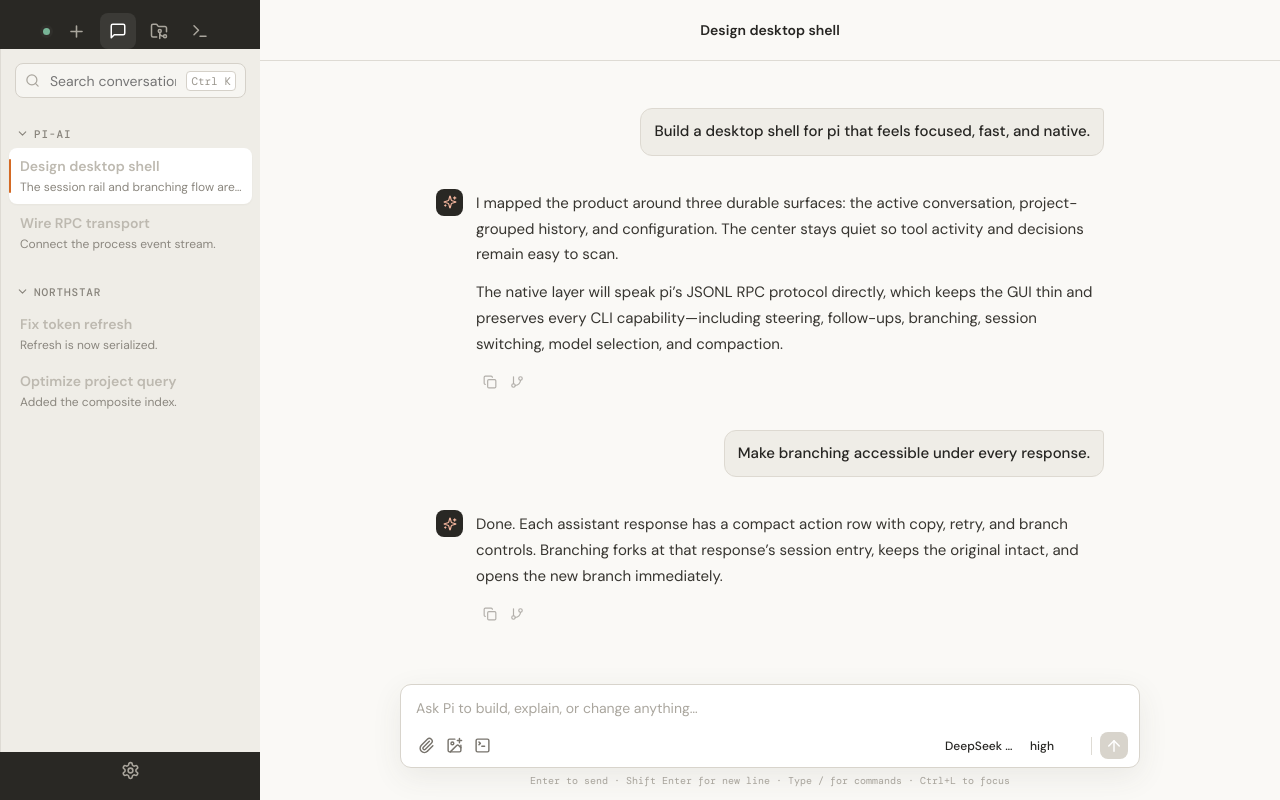
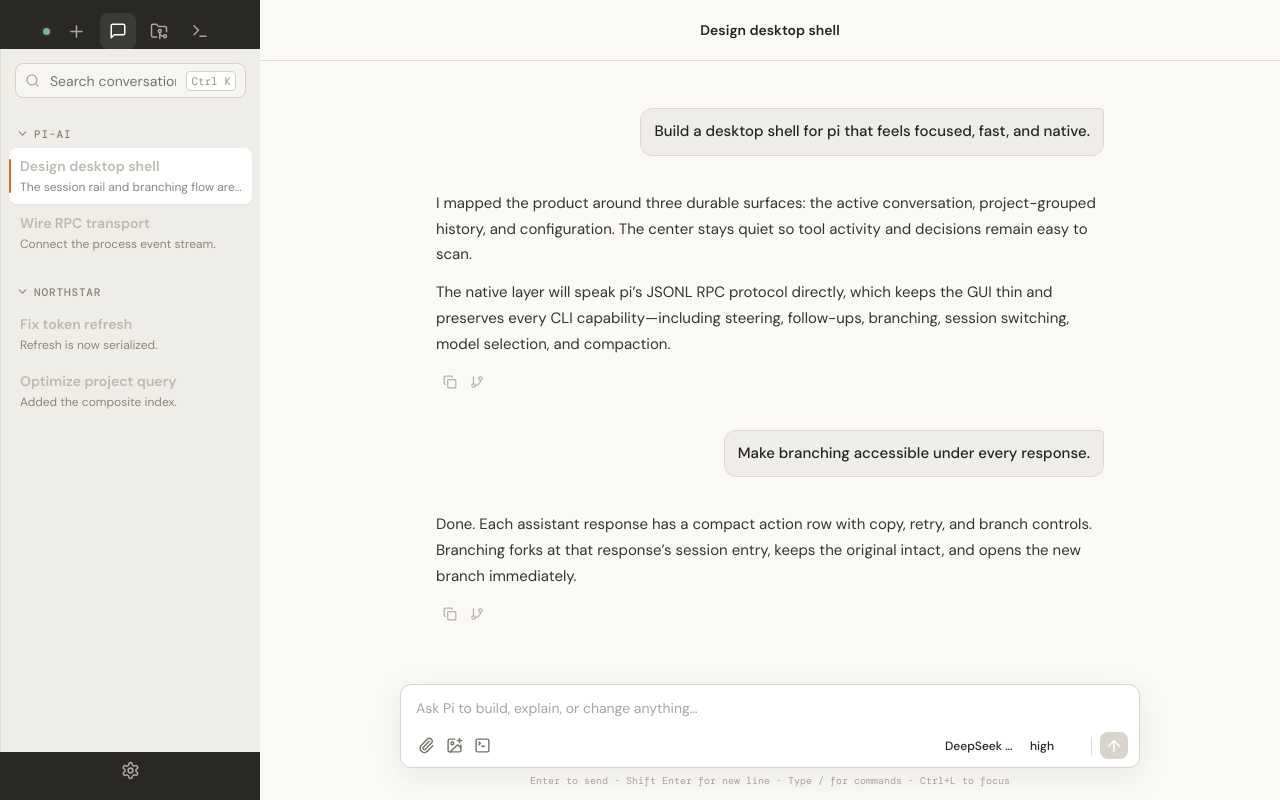
Before and after one commit to mattzq21/pi-op-out, a React (Vite) app: page / in a window 1280 px wide. Built offline with nearby package versions, Linux system fonts and the light colour scheme.

Commit message:
Committed all changes

```diff
--- a/src/components/Message.tsx
+++ b/src/components/Message.tsx
@@ -1,5 +1,5 @@
 import { useState } from "react";
-import { Check, CircleAlert, Copy, GitBranch, Sparkles, Wrench } from "lucide-react";
+import { Check, CircleAlert, Copy, GitBranch, Wrench } from "lucide-react";
 import ReactMarkdown from "react-markdown";
 import remarkGfm from "remark-gfm";
 import type { ChatMessage } from "../types";
@@ -16,7 +16,6 @@ export function Message({ message, expanded = false, onBranch, onRetry }: Props)
   const failure = message.stopReason === "aborted" ? (message.errorMessage && message.errorMessage !== "Request was aborted" ? message.errorMessage : "Operation aborted") : message.stopReason === "error" ? `Response failed: ${message.errorMessage || "Unknown error"}` : undefined;
   const copy = async () => { await navigator.clipboard?.writeText(textOf(message.content)); setCopied(true); window.setTimeout(() => setCopied(false), 1400); };
   return <article className="message assistant-message">
-    <div className="avatar pi-avatar"><Sparkles size={14} /></div>
     <div className="message-body">
       <ReactMarkdown remarkPlugins={[remarkGfm]}>{output}</ReactMarkdown>
       {failure && <div className="message-failure" role="status"><CircleAlert size={14} /><span>{failure}</span>{onRetry && <button onClick={onRetry}>Retry</button>}</div>}
--- a/src/styles.css
+++ b/src/styles.css
@@ -49,6 +49,7 @@ kbd { font: 11px "DM Mono"; border: 1px solid #d5d1c9; background: white; paddin
 .messages { overflow-y: auto; overflow-x: hidden; scrollbar-width: thin; }
 .conversation { max-width: 740px; margin: 0 auto; padding: 48px 36px 22px; }
 .message { display: grid; grid-template-columns: 27px 1fr; gap: 13px; margin-bottom: 35px; }
+.assistant-message { grid-template-columns: 1fr; }
 .avatar { width: 27px; height: 27px; border-radius: 8px; display: grid; place-items: center; font-size: 11px; font-weight: 600; margin-top: -2px; }
 .pi-avatar { background: #292824; color: #f5b69e; }
 .message-body { min-width: 0; font-size: 15px; line-height: 1.72; color: #373530; }
```
Also changed, not shown: 1 other file (tests, documents, lock files or other folders).
